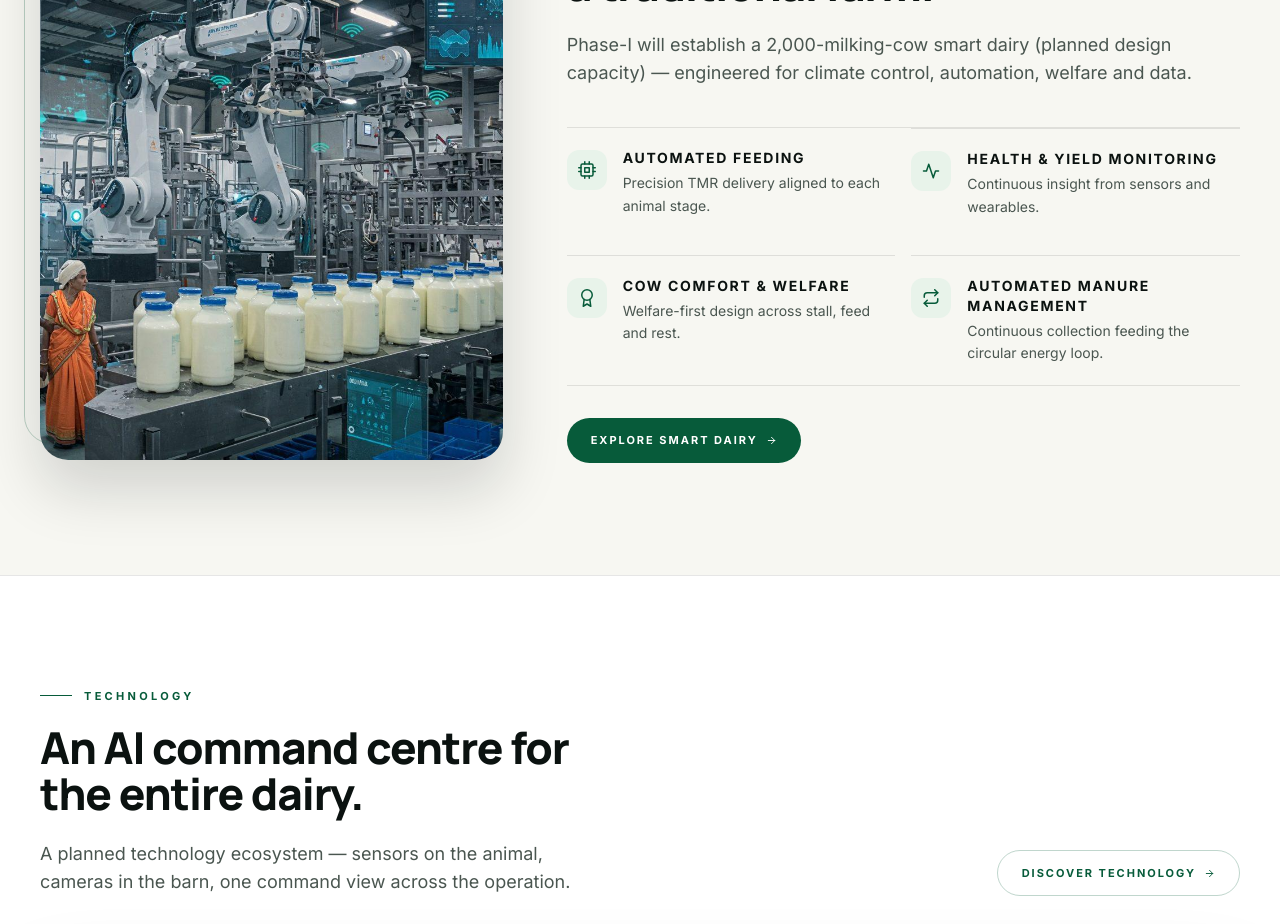
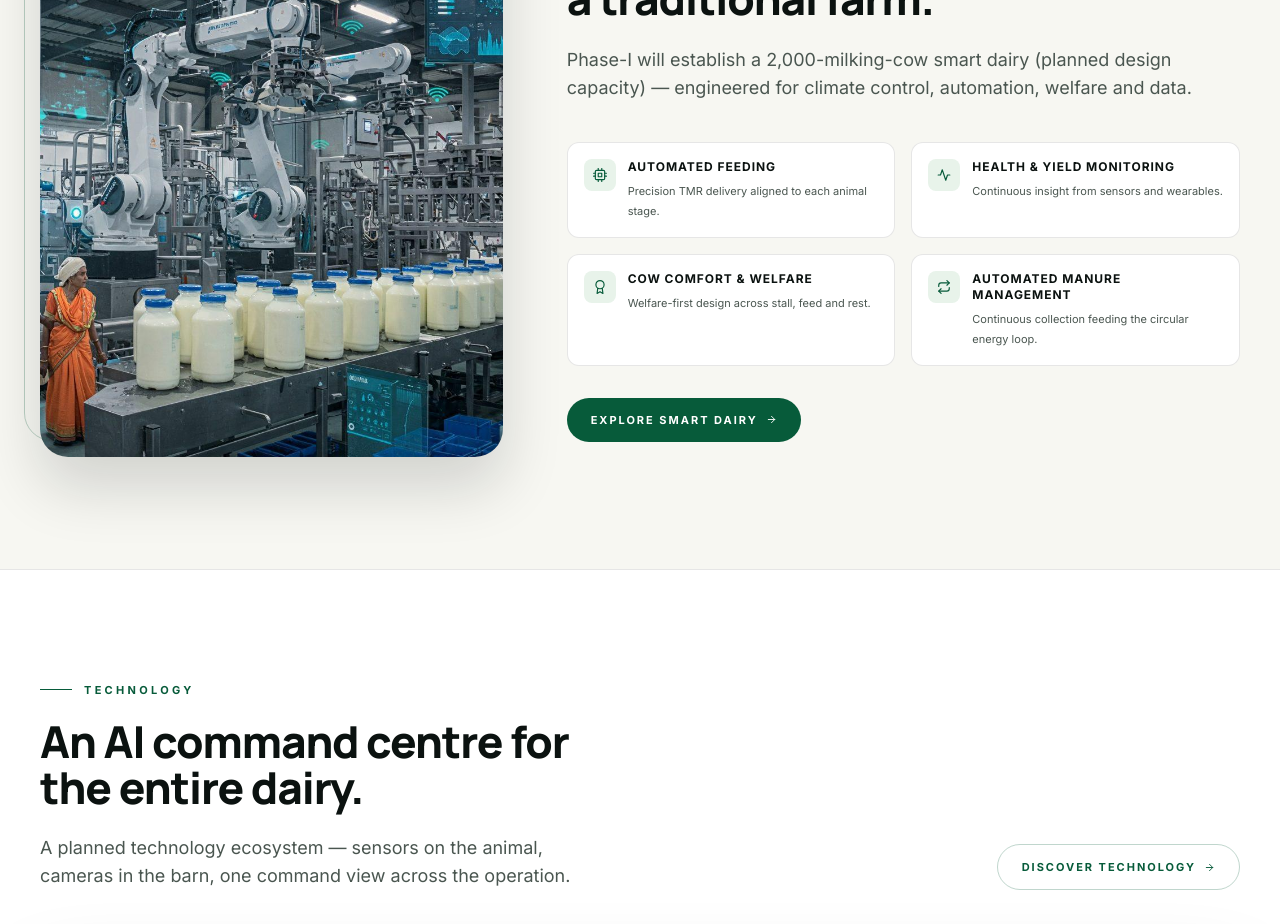
Before and after one commit to PixelCraft01/T-AGRI, a React (Vite) app: page / in a window 1280 px wide. Shown: the part 5040-5964 px from the top of the page. Built offline with nearby package versions, Linux system fonts and the light colour scheme.

Commit message:
Update website

```diff
--- a/src/components/FeatureList.jsx
+++ b/src/components/FeatureList.jsx
@@ -1,39 +1,54 @@
 export default function FeatureList({ items, tone = 'light', className = '' }) {
   const dark = tone === 'dark'
+
   return (
+    <div className={`mt-10 grid grid-cols-2 gap-3 sm:gap-4 ${className}`}>
+      {items.map((s, i) => (
         <div
-      className={`mt-10 divide-y border-t border-b ${dark ? 'divide-white/10 border-white/10' : 'divide-line/10 border-line/10'} ${className}`}
+          key={s.title}
+          data-aos="fade-up"
+          data-aos-delay={i * 60}
+          className={`group relative overflow-hidden rounded-xl border p-3.5 transition-all duration-300 hover:-translate-y-0.5 sm:p-4 ${dark
+              ? 'border-white/10 bg-white/[0.035] hover:border-[#72B943]/30 hover:bg-white/[0.055]'
+              : 'border-line/10 bg-surface hover:border-brand/20 hover:bg-tint/40'
+            }`}
         >
-      {items.map((s) => (
-        <div key={s.title} data-aos="fade-up" className="group flex items-start gap-4 py-5">
+          <div className="flex items-start gap-3">
             {s.icon && (
               <span
-              className={`mt-0.5 flex h-10 w-10 shrink-0 items-center justify-center rounded-xl transition-all duration-300 ${
-                dark
+                className={`flex h-8 w-8 shrink-0 items-center justify-center rounded-lg transition-all duration-300 group-hover:scale-105 ${dark
                     ? 'bg-[#72B943]/15 text-[#72B943] group-hover:bg-[#72B943] group-hover:text-[#07100D]'
                     : 'bg-tint text-brand group-hover:bg-[#075B3A] group-hover:text-white'
                   }`}
               >
-              <s.icon className="text-lg" />
+                <s.icon className="text-sm" />
               </span>
             )}
-          <div>
+
+            <div className="min-w-0 flex-1">
               <h3
-              className={`text-sm font-bold uppercase tracking-[0.12em] ${
-                dark ? 'text-[#EDF7F2]' : 'text-ink'
+                className={`text-[11px] font-bold uppercase leading-tight tracking-[0.08em] sm:text-xs ${dark ? 'text-[#EDF7F2]' : 'text-ink'
                   }`}
               >
                 {s.title}
               </h3>
+
               <p
-              className={`mt-1 text-sm leading-relaxed ${
-                dark ? 'text-[#A9C4B8]' : 'text-inkMuted'
+                className={`mt-1.5 text-[10px] leading-4 sm:text-[11px] sm:leading-5 ${dark ? 'text-[#A9C4B8]' : 'text-inkMuted'
                   }`}
               >
                 {s.desc}
               </p>
             </div>
           </div>
+
+          {/* Small hover accent */}
+          <div
+            className={`absolute bottom-0 left-0 h-[2px] w-0 transition-all duration-300 group-hover:w-full ${dark ? 'bg-[#72B943]' : 'bg-brand'
+              }`}
+            aria-hidden="true"
+          />
+        </div>
       ))}
     </div>
   )
```
Also changed, not shown: src/pages/Business.jsx (+114 -29 lines). Lines whose indentation alone changed are shown as unchanged.
